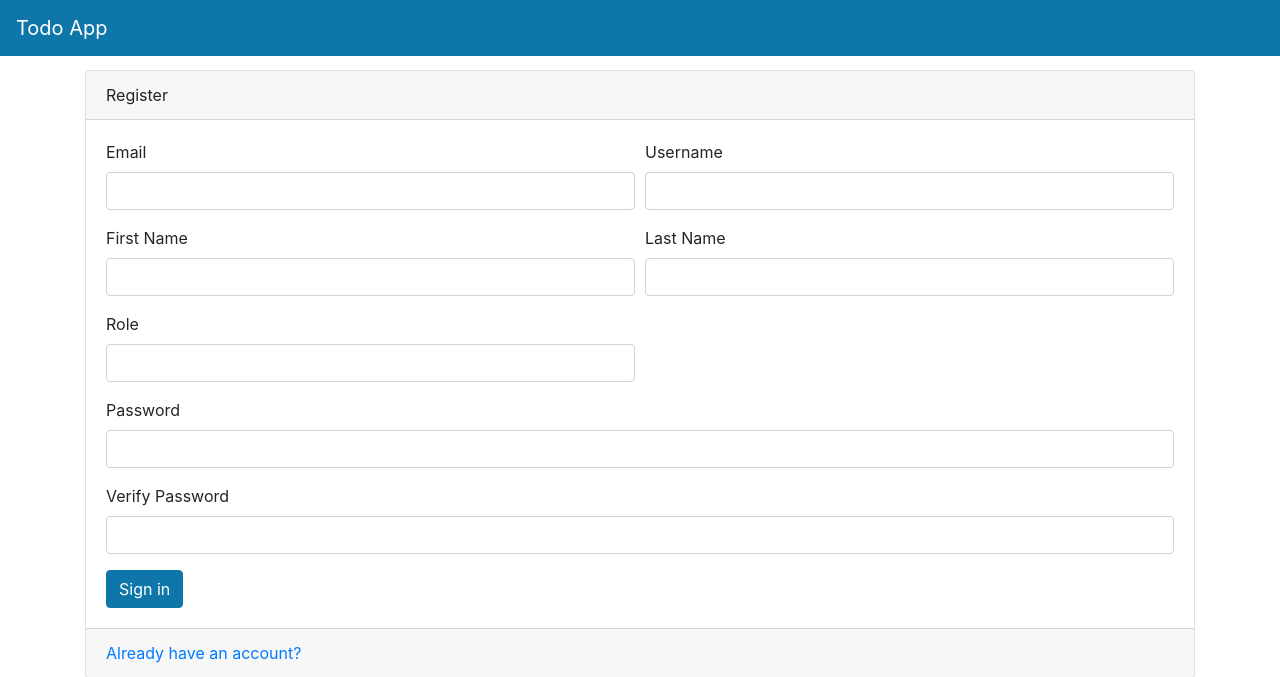
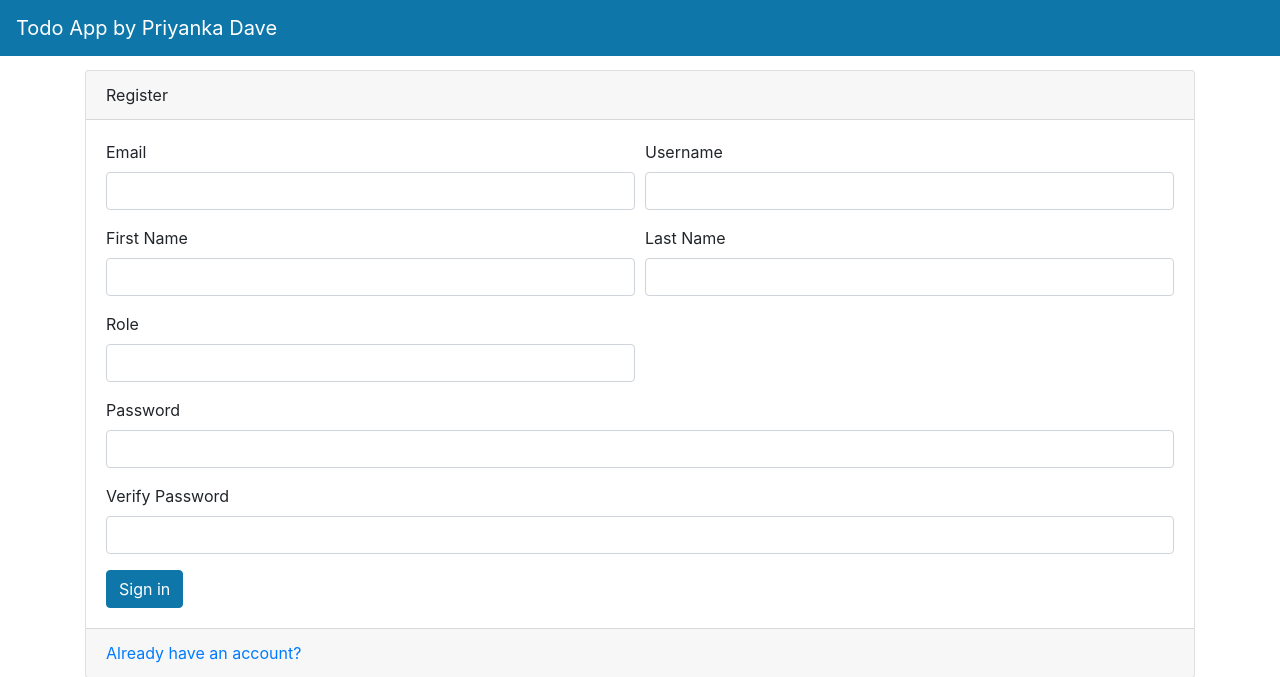
Before and after one commit to priyanka5555/FastAPI, a FastAPI app: page /auth/register-page in a window 1280 px wide. Shown: the top 677 px of the page. Run offline with FastAPI, Linux system fonts and the light colour scheme; some libraries are stand-ins or nearby versions.

Commit message:
Update navbar.html

```diff
--- a/templates/navbar.html
+++ b/templates/navbar.html
@@ -1,6 +1,6 @@
 <div>
     <nav class="navbar navbar-expand-md navbar-dark main-color fixed-top">
-      <a class="navbar-brand" href="#">Todo App</a>
+      <a class="navbar-brand" href="#">Todo App by Priyanka Dave</a>
       <button class="navbar-toggler" type="button" data-toggle="collapse" data-target="#navbarNav"
               aria-controls="navbarNav" aria-expanded="false" aria-label="Toggle navigation">
         <span class="navbar-toggler-icon"></span>
```
